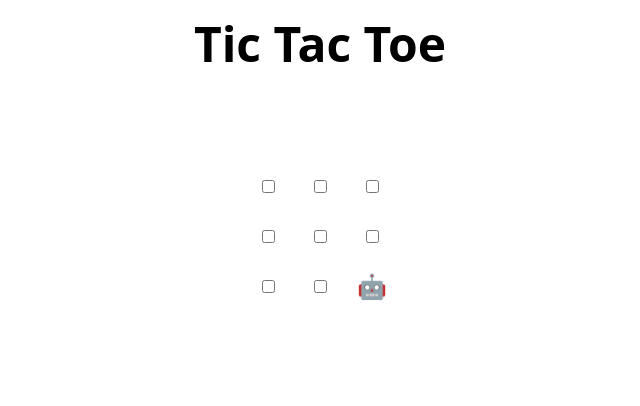
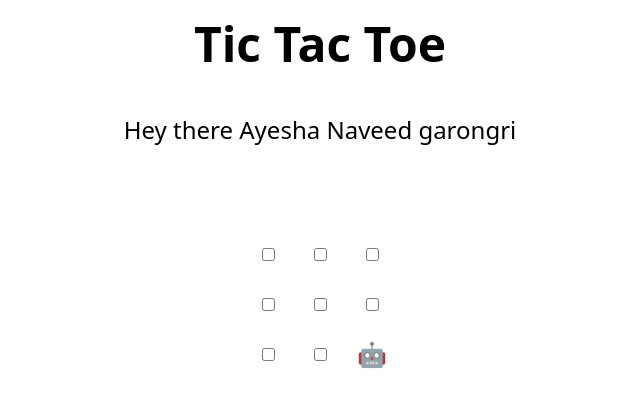
Before and after one commit to AyeshaNaveed7/mlsa2, a plain HTML site: page index.html in a window 1280 px wide. Shown: the whole page, without its empty margins (320-960 px from the left). Drawn offline with Linux system fonts and the light colour scheme.

```diff
--- a/index.html
+++ b/index.html
@@ -44,7 +44,7 @@
     <td><input type="checkbox" /></td>
     <td><input type="checkbox" /></td>
     <td><input type="checkbox" /></td>
-  </tr>
+  <p> Hey there Ayesha Naveed garongri</P>
 </table>
 
 <h2 hidden>Game over, refresh to play again 🧑‍💻 🤖!</h2>
```
